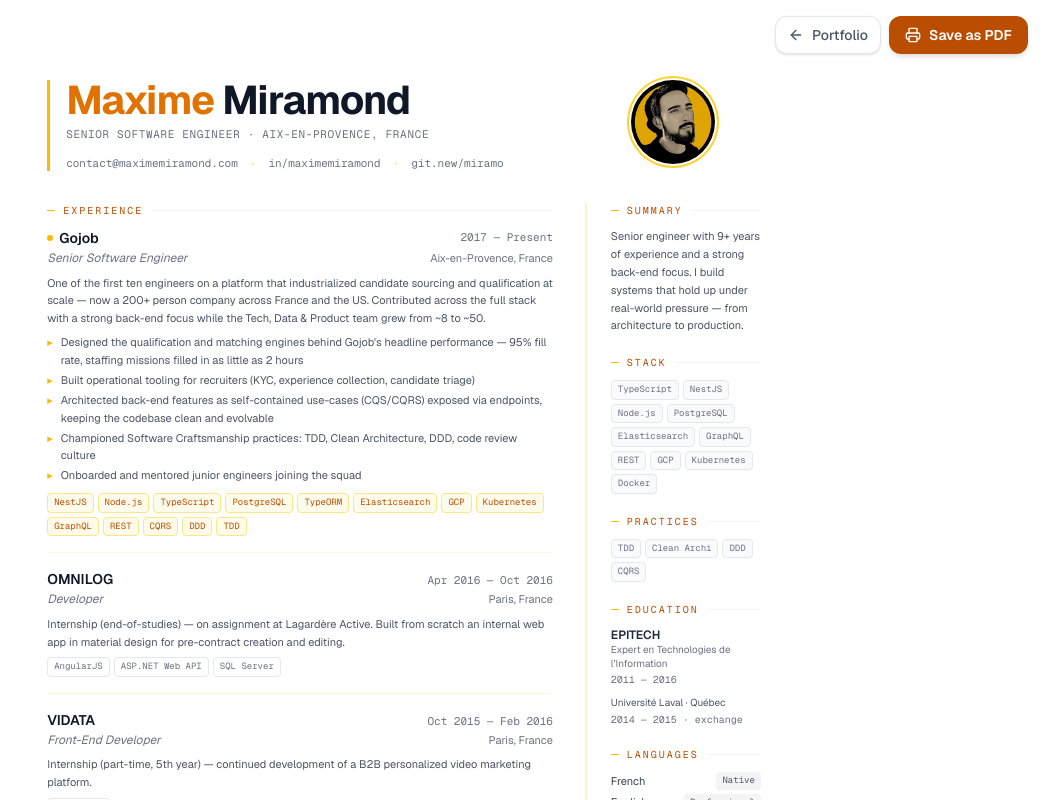
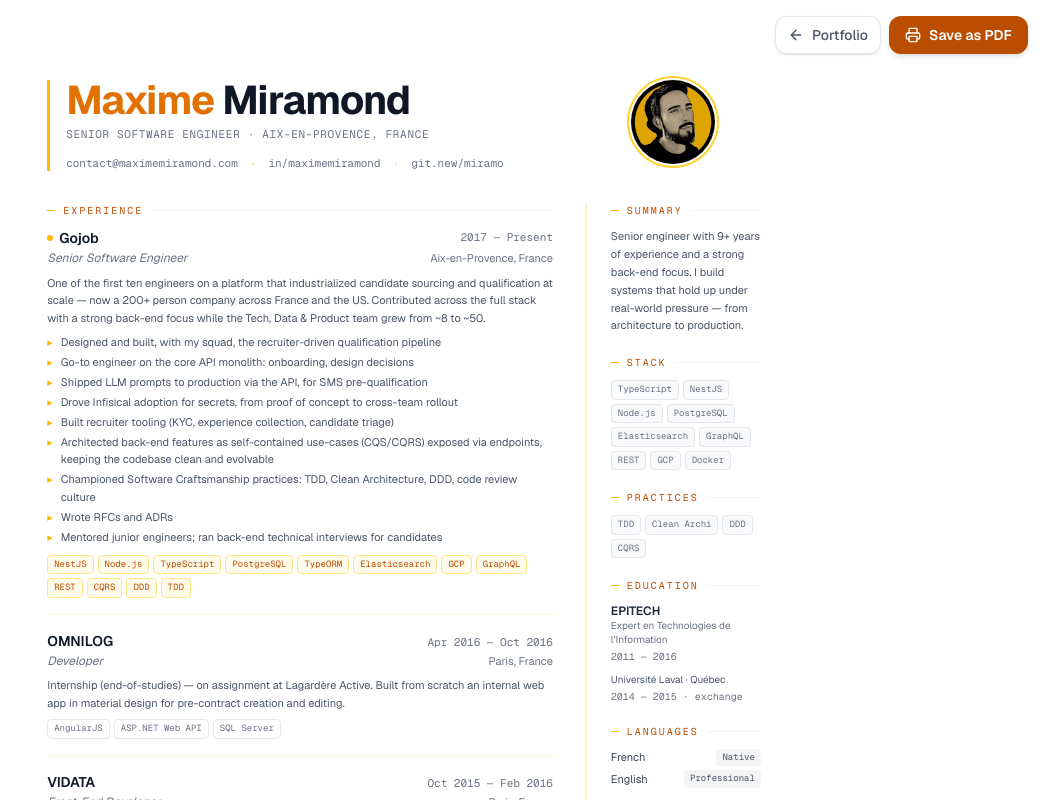
Before and after one commit to miramo/portfolio, a Next.js app: page /cv in a window 1280 px wide. Shown: the top 800 px of the page, without its empty margins (236-1280 px from the left). Built offline with nearby package versions, Linux system fonts and the light colour scheme.

Commit message:
✨ feat(data): update the Gojob experience and the stack
Signed-off-by: miramo <miramond.maxime@gmail.com>

```diff
--- a/src/data/about.ts
+++ b/src/data/about.ts
@@ -31,7 +31,6 @@ export const aboutStack = [
   "GraphQL",
   "REST",
   "GCP",
-  "Kubernetes",
   "Docker",
 ];
 
--- a/src/data/experience.ts
+++ b/src/data/experience.ts
@@ -26,11 +26,15 @@ export const featuredExperience: Experience = {
   description:
     "One of the first ten engineers on a platform that industrialized candidate sourcing and qualification at scale — now a 200+ person company across France and the US. Contributed across the full stack with a strong back-end focus while the Tech, Data & Product team grew from ~8 to ~50.",
   achievements: [
-    "Designed the qualification and matching engines behind Gojob's headline performance — 95% fill rate, staffing missions filled in as little as 2 hours",
-    "Built operational tooling for recruiters (KYC, experience collection, candidate triage)",
+    "Designed and built, with my squad, the recruiter-driven qualification pipeline",
+    "Go-to engineer on the core API monolith: onboarding, design decisions",
+    "Shipped LLM prompts to production via the API, for SMS pre-qualification",
+    "Drove Infisical adoption for secrets, from proof of concept to cross-team rollout",
+    "Built recruiter tooling (KYC, experience collection, candidate triage)",
     "Architected back-end features as self-contained use-cases (CQS/CQRS) exposed via endpoints, keeping the codebase clean and evolvable",
     "Championed Software Craftsmanship practices: TDD, Clean Architecture, DDD, code review culture",
-    "Onboarded and mentored junior engineers joining the squad",
+    "Wrote RFCs and ADRs",
+    "Mentored junior engineers; ran back-end technical interviews for candidates",
   ],
   tags: [
     "NestJS",
@@ -40,7 +44,6 @@ export const featuredExperience: Experience = {
     "TypeORM",
     "Elasticsearch",
     "GCP",
-    "Kubernetes",
     "GraphQL",
     "REST",
     "CQRS",
```
